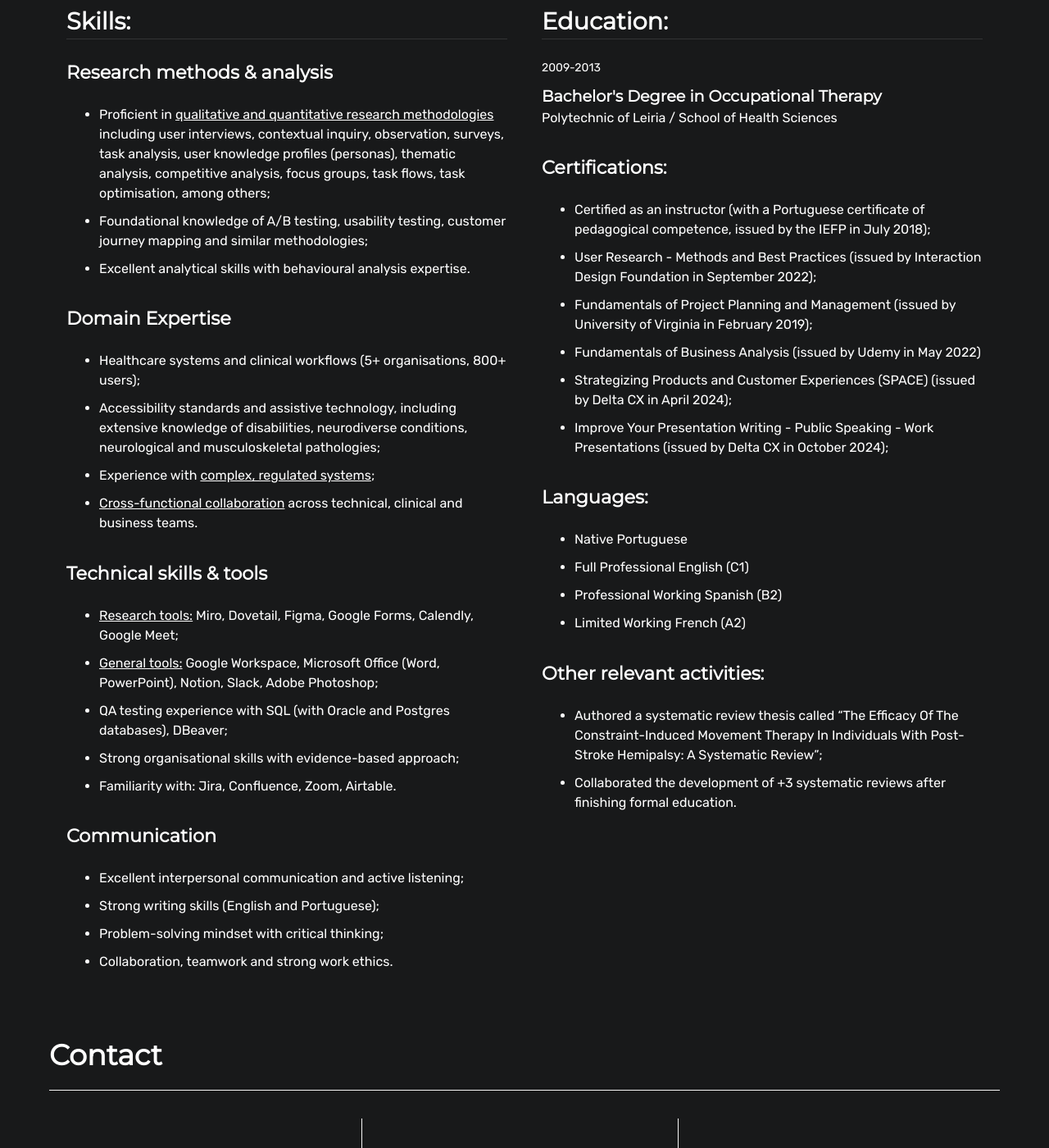
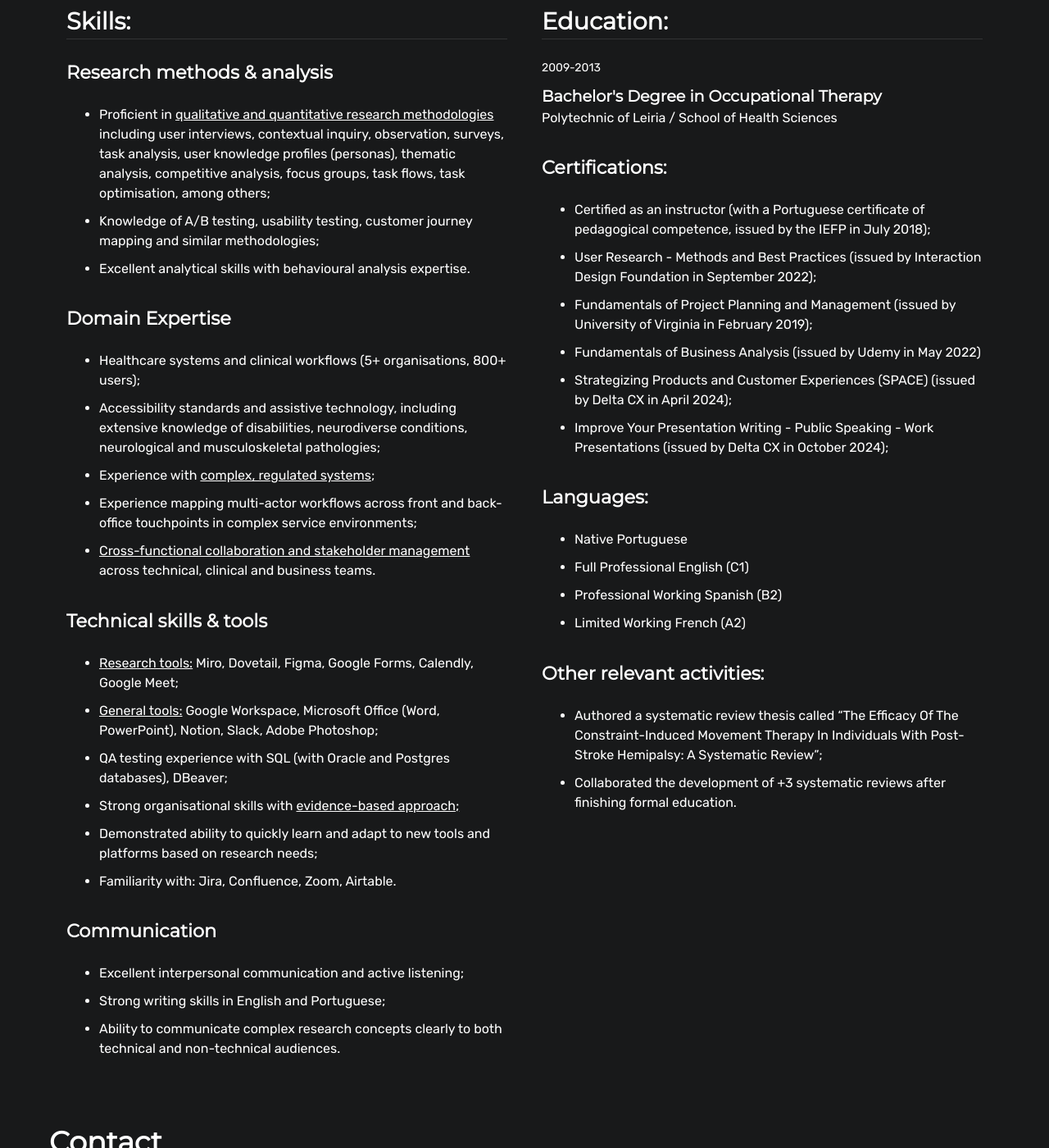
Before and after one commit to analuciacoimbra/analuciacoimbra.github.io, a Jekyll site: the page built from resume.html, in a window 1280 px wide and 1400 px high, scrolled down 2033 px. Shown: the whole window at 82% size. Built offline with Jekyll 4.4.1, drawn with Linux system fonts in a browser that asks for light colours.

Commit message:
Update resume.html

```diff
--- a/resume.html
+++ b/resume.html
@@ -273,8 +273,8 @@ layout: default
         </li>
 
         <li>
-          Foundational knowledge of A/B testing, usability testing, customer
-          journey mapping and similar methodologies;
+          Knowledge of A/B testing, usability testing, customer journey mapping
+          and similar methodologies;
         </li>
         <li>
           Excellent analytical skills with behavioural analysis expertise.
@@ -293,8 +293,12 @@ layout: default
         </li>
         <li>Experience with <u>complex, regulated systems</u>;</li>
         <li>
-          <u>Cross-functional collaboration</u> across technical, clinical and
-          business teams.
+          Experience mapping multi-actor workflows across front and back-office
+          touchpoints in complex service environments;
+        </li>
+        <li>
+          <u>Cross-functional collaboration and stakeholder management </u>
+          across technical, clinical and business teams.
         </li>
       </ul>
 
@@ -312,16 +316,24 @@ layout: default
           QA testing experience with SQL (with Oracle and Postgres databases),
           DBeaver;
         </li>
-        <li>Strong organisational skills with evidence-based approach;</li>
+        <li>
+          Strong organisational skills with <u>evidence-based approach;</u>
+        </li>
+        <li>
+          Demonstrated ability to quickly learn and adapt to new tools and
+          platforms based on research needs;
+        </li>
         <li>Familiarity with: Jira, Confluence, Zoom, Airtable.</li>
       </ul>
 
       <h3>Communication</h3>
       <ul>
         <li>Excellent interpersonal communication and active listening;</li>
-        <li>Strong writing skills (English and Portuguese);</li>
-        <li>Problem-solving mindset with critical thinking;</li>
-        <li>Collaboration, teamwork and strong work ethics.</li>
+        <li>Strong writing skills in English and Portuguese;</li>
+        <li>
+          Ability to communicate complex research concepts clearly to both
+          technical and non-technical audiences.
+        </li>
       </ul>
     </div>
     <div class="resume-col">
```
